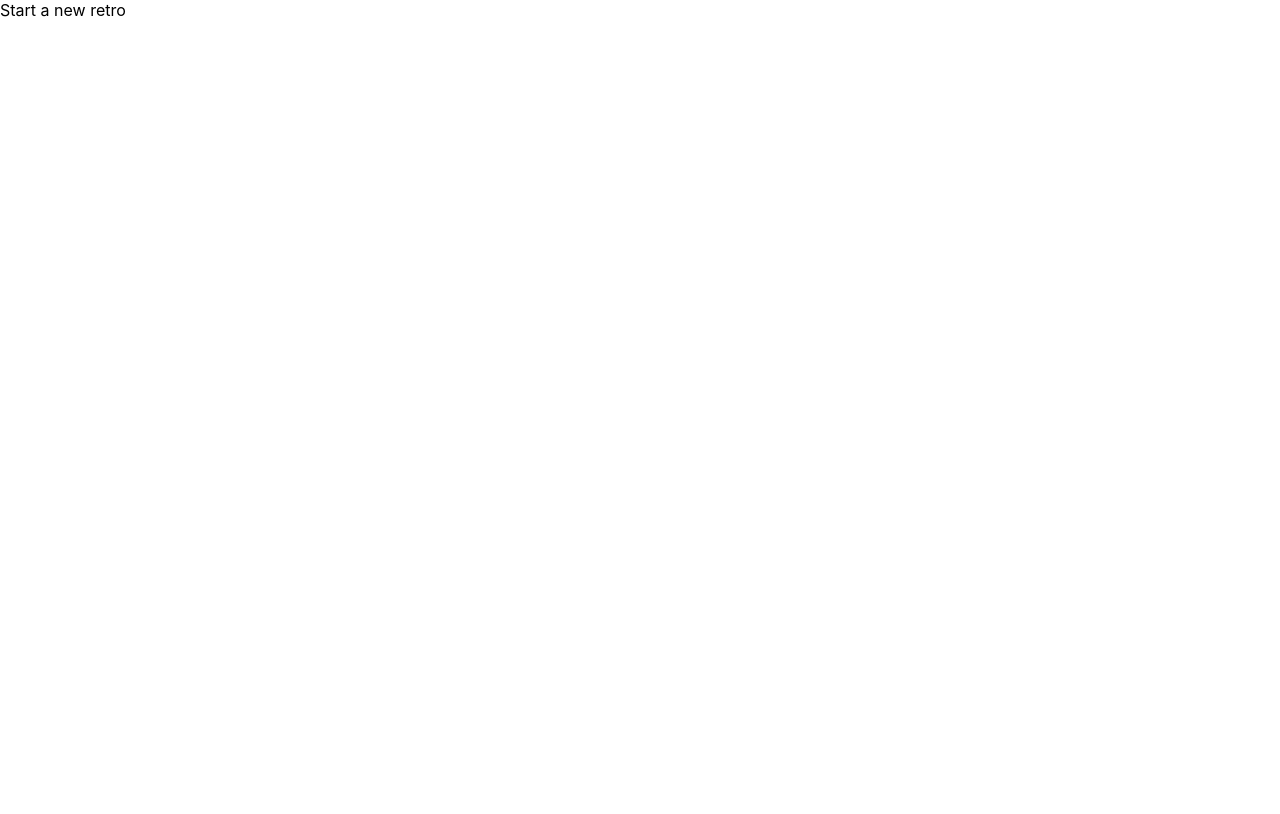
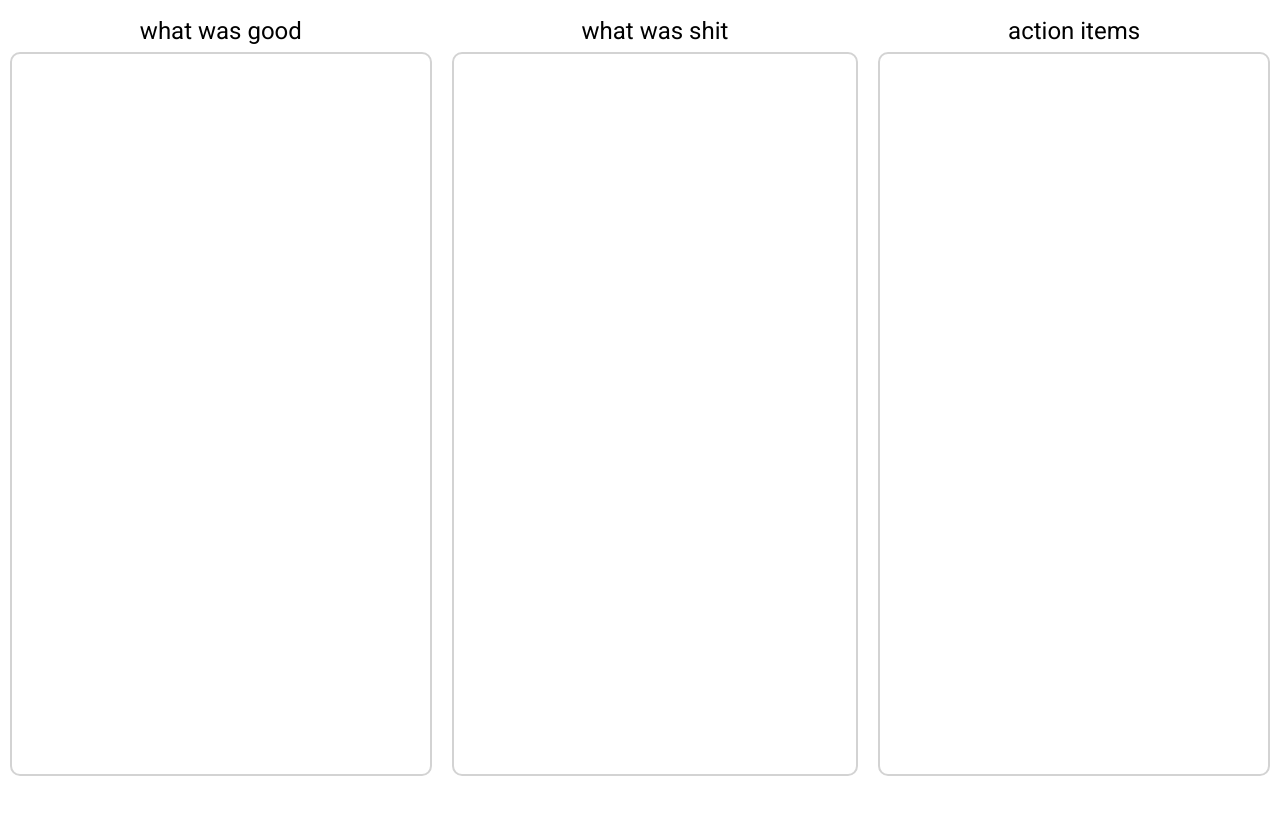
Before and after one commit to Ghazalehdelfi/Retris, a React (Create React App) app: page /home in a window 1280 px wide. Both pictures are taken after a click on the button "JOIN RETRO". Shown: the top 814 px of the page. Built offline with nearby package versions, Linux system fonts and the light colour scheme.

Commit message:
feat(retro): basic new retro page

```diff
--- a/package.json
+++ b/package.json
@@ -5,6 +5,7 @@
   "dependencies": {
     "@emotion/react": "^11.8.2",
     "@emotion/styled": "^11.8.1",
+    "@fontsource/roboto": "^4.5.3",
     "@mui/material": "^5.5.0",
     "@reduxjs/toolkit": "^1.8.0",
     "@testing-library/jest-dom": "^4.2.4",
--- a/src/App.js
+++ b/src/App.js
@@ -3,6 +3,10 @@ import Login from './features/Login';
 import Home from './features/Home';
 import { useSelector } from 'react-redux';
 import { Navigate, Outlet, BrowserRouter as Router,  Routes,  Route} from "react-router-dom";
+import '@fontsource/roboto/300.css';
+import '@fontsource/roboto/400.css';
+import '@fontsource/roboto/500.css';
+import '@fontsource/roboto/700.css';
 import './App.css';
 
 const PrivateRoute = () => {
--- a/src/features/Home/Homepage.js
+++ b/src/features/Home/Homepage.js
@@ -3,7 +3,6 @@ import Button from '@mui/material/Button';
 import PropTypes from 'prop-types';
 import Tabs from '@mui/material/Tabs';
 import Tab from '@mui/material/Tab';
-import Typography from '@mui/material/Typography';
 import Box from '@mui/material/Box';
 import { useNavigate, Navigate, Outlet, BrowserRouter as Router,  Routes,  Route} from "react-router-dom";
 import Dashboard from './Dashboard'
--- /dev/null
+++ b/src/features/RetroBoard/NewRetro.css
@@ -0,0 +1,24 @@
+.columns {
+    display: flex;
+    flex-direction: row;
+    justify-content: space-around;
+    height: 100vh;
+}
+.column {
+    padding:10px;
+    flex-grow: 1;
+    height: 100%;
+}
+.box{
+    border: 2px solid lightgrey;
+    border-radius: 10px;
+    flex-grow: 1;
+    height:90%;
+}
+.box-title{
+    text-align: center;
+    font-weight:600;
+    font-size:larger;
+    padding:5px;
+    font-family: "Roboto";
+}
--- a/src/features/RetroBoard/NewRetro.js
+++ b/src/features/RetroBoard/NewRetro.js
@@ -1,8 +1,42 @@
+import { Typography } from '@mui/material'
+import './NewRetro.css'
+
 const NewRetro = () => {
     return(
-        <div>
-            Start a new retro
-        </div>)
+        <div className='columns'>
+            <div className='good column'>
+                <div className='box-title'>
+                    <Typography variant='h5'>
+                        what was good
+                    </Typography>
+                </div>
+                <div className='box'>
+
+                </div>
+            </div>
+            <div className='shit column'>
+                <div className='box-title'>
+                    <Typography variant='h5'>
+                        what was shit
+                    </Typography>
+                </div>
+                <div className='box'>
+
+                </div>
+            </div>
+            <div className='action column'>
+            <div className='box-title'>
+                    <Typography variant='h5'>
+                        action items
+                    </Typography>
+                </div>
+                <div className='box'>
+
+                </div>
+            </div>
+        </div>
+
+        )
 }
 
 export default NewRetro
```
Also changed, not shown: 1 other file (tests, documents, lock files or other folders).
